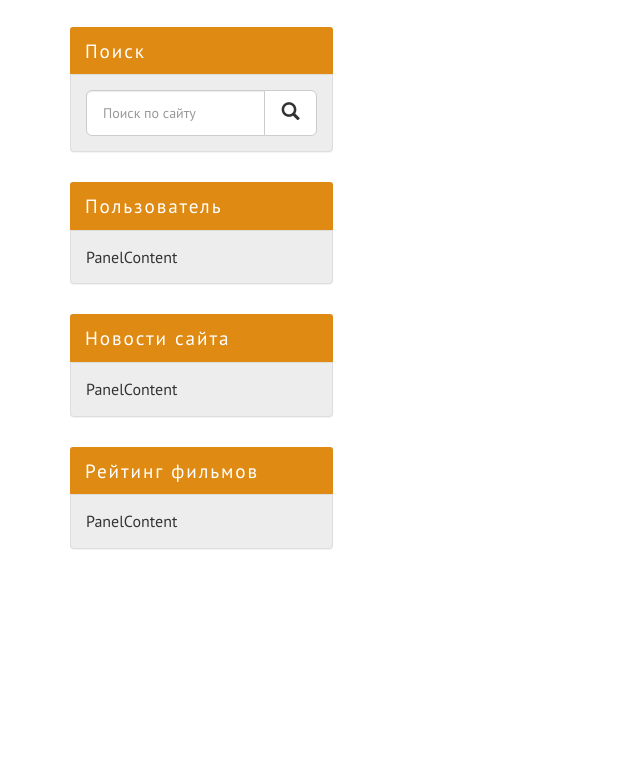
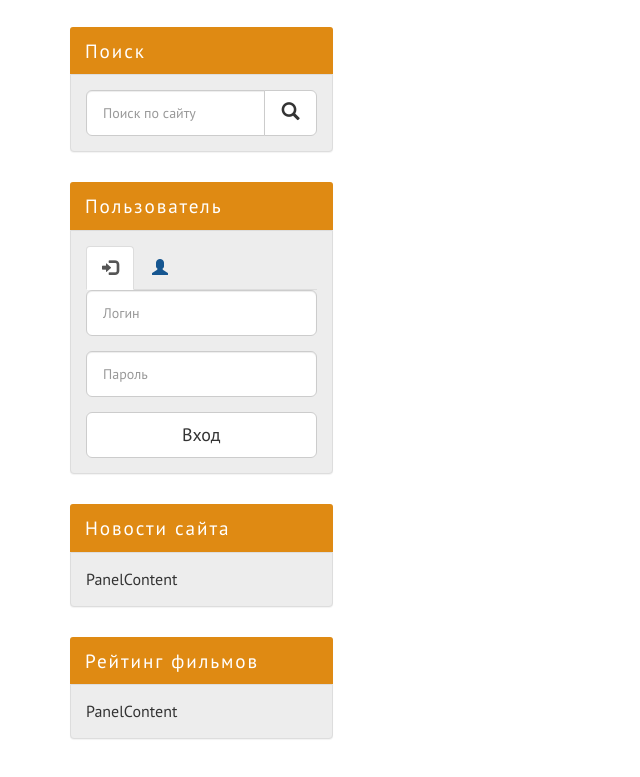
Before and after one commit to FomenkoAndrey/20210113_____kinozal-template, a website: page index.html in a window 1280 px wide. Shown: the part 801-1578 px from the top of the page, without its empty margins (0-640 px from the left). Before the commit the page ends 1430 px from the top, so only its background shows below. Drawn offline with Linux system fonts and the light colour scheme.

Commit message:
разметка формы пользователя

```diff
--- a/assets/scss/_bootstrap-theming.scss
+++ b/assets/scss/_bootstrap-theming.scss
@@ -89,6 +89,9 @@
   }
 }
 
-.input-group-lg > .form-control {
-  font-size: 0.875rem;
+.input {
+  &-lg,
+  &-group-lg > .form-control {
+    font-size: 0.875rem;
+  }
 }
--- a/index.html
+++ b/index.html
@@ -107,7 +107,6 @@
       <div class="site-search panel panel-info">
         <div class="panel-heading">Поиск</div>
         <div class="panel-body">
-
           <form action="search">
             <div class="input-group input-group-lg">
               <input class="form-control" type="search" placeholder="Поиск по сайту">
@@ -118,16 +117,55 @@
               </span>
             </div>
           </form>
-
         </div>
       </div>
 
       <div class="user-login panel panel-info">
         <div class="panel-heading">Пользователь</div>
         <div class="panel-body">
-          PanelContent
+          <ul class="user-login__tabs nav nav-tabs" role="tablist">
+            <li role="presentation" class="active">
+              <a href="#user-login-sidebar" aria-controls="user-login-sidebar" role="tab" data-toggle="tab">
+                <span class="glyphicon glyphicon-log-in"></span>
+              </a>
+            </li>
+            <li role="presentation">
+              <a href="#user-registration-sidebar" aria-controls="user-registration-sidebar" role="tab"
+                 data-toggle="tab">
+                <span class="glyphicon glyphicon-user"></span>
+              </a>
+            </li>
+          </ul>
+          <div class="user-login__content tab-content">
+            <div role="tabpanel" class="tab-pane fade in active" id="user-login-sidebar">
+              <form action="login">
+                <div class="form-group">
+                  <input class="form-control input-lg" type="text" placeholder="Логин">
+                </div>
+                <div class="form-group">
+                  <input class="form-control input-lg" type="password" placeholder="Пароль">
+                </div>
+                <button class="btn btn-lg btn-default btn-block">Вход</button>
+              </form>
+            </div>
+            <div role="tabpanel" class="tab-pane fade" id="user-registration-sidebar">
+              <form action="registration">
+                <div class="form-group">
+                  <input class="form-control input-lg" type="text" placeholder="Логин">
+                </div>
+                <div class="form-group">
+                  <input class="form-control input-lg" type="password" placeholder="Пароль">
+                </div>
+                <div class="form-group">
+                  <input class="form-control input-lg" type="email" placeholder="Email">
+                </div>
+                <button class="btn btn-lg btn-default btn-block">Регистрация</button>
+              </form>
+            </div>
+          </div>
         </div>
       </div>
+
       <div class="site-news panel panel-info">
         <div class="panel-heading">Новости сайта</div>
         <div class="panel-body">
```
Also changed, not shown: assets/css/style.css.
